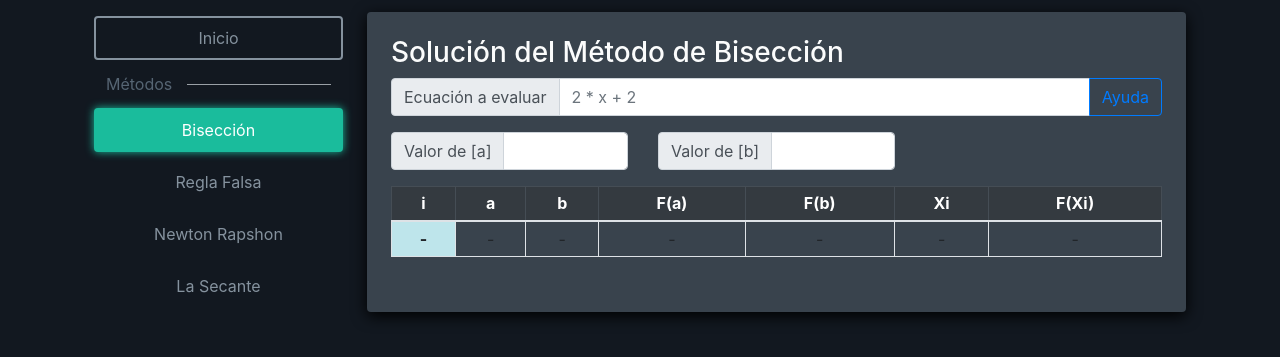
After one commit to crisacm/Numeric-Methods-Platform, a Python web app: template application/templates/index.html in a window 1280 px wide. The commit adds this page. Shown: the top 357 px of the page. Run offline with Jinja, Linux system fonts and the light colour scheme; the template is opened without the code that fills it, so the values that code supplies are empty; some libraries are stand-ins or nearby versions.

Commit message:
new structure for the project.

```diff
--- a/static/css/styles.css
+++ b/application/static/css/styles.css
@@ -1,24 +1,32 @@
 body {
     font: 'Roboto', sans-serif;
-    background-color: #F2F4F4;
+    /* background-color: #F2F4F4; */
+    background-color: #121820;
     height: 100%;
     width: 100%;
 }
+table {
+    text-align: center;
+}
+
 .title {
     margin: 12px 12px 12px 12px;
     display: none;
 }
+
 .column-navbar {
     padding: 0;
     margin: 0;
 }
+
 .container-navbar {
     margin: 12px 12px 24px 24px;
 }
+
 .nav-link {
-    background-color: white;
+    background-color: transparent;
     border-radius: 4px;
-    box-shadow: 0px 4px 15px 0px rgba(0, 0, 0, 0.2);
+    /* box-shadow: 0px 4px 15px 0px rgba(0, 0, 0, 1); */
     margin: 4px 0;
     padding: 8px 12px;
     text-align: center;
@@ -41,83 +49,87 @@ body {
     color: white;
 }
 .btn-inicio-active:hover {
-    background-color: white;
+    background-color: transparent;
     border: 2px solid #85929E;
     color: #85929E;
 }
 
 .btn-biseccion {
+    border: 2px solid transparent;
+    color: #85929E;
+}
+.btn-biseccion:hover {
     border: 2px solid #48C9B0;
     color: #48C9B0;
 }
-.btn-biseccion:hover {
-    background: #48C9B0;
-    color: white;
-}
 .btn-biseccion-active {
-    background-color: #48C9B0;
+    background-color: #1ABC9C;
     border: 2px solid transparent;
+    box-shadow: 0 0 8px 0 #1ABC9C;
     color: white;
 }
 .btn-biseccion-active:hover {
-    background-color: white;
-    border: 2px solid #48C9B0;
-    color: #48C9B0;
+    background-color: transparent;
+    border: 2px solid #1ABC9C;
+    color: #1ABC9C;
 }
 
 .btn-regla-falsa {
+    border: 2px solid transparent;
+    color: #85929E;
+}
+.btn-regla-falsa:hover {
     border: 2px solid #BB8FCE;
     color: #BB8FCE;
-}
-.btn-regla-falsa:hover {
-    background-color: #BB8FCE;
-    color: white;
 }
 .btn-regla-falsa-active {
     background-color: #BB8FCE;
     border: 2px solid transparent;
+    box-shadow: 0 0 8px 0 #BB8FCE;
     color: white;
 }
 .btn-regla-falsa-active:hover {
-    background-color: white;
+    background-color: transparent;
     border: 2px solid #BB8FCE;
     color: #BB8FCE;
 }
 
 .btn-newton-rapshon {
+    border: 2px solid transparent;
+    color: #85929E;
+}
+.btn-newton-rapshon:hover {
     border: 2px solid #F1948A;
     color: #F1948A;
-}
-.btn-newton-rapshon:hover {
-    background-color: #F1948A;
-    color: white;
 }
 .btn-newton-rapshon-active {
     background-color: #F1948A;
     border: 2px solid transparent;
+    box-shadow: 0 0 8px 0 #F1948A;
     color: white;
 }
 .btn-newton-rapshon-active:hover {
-    background-color: white;
+    background-color: transparent;
     border: 2px solid #F1948A;
     color: #F1948A;
 }
 
 .btn-secante {
+    border: 2px solid transparent;
+    color: #85929E;
+}
+.btn-secante:hover {
     border: 2px solid #7FB3D5;
     color: #7FB3D5;
-}
-.btn-secante:hover {
-    background-color: #7FB3D5;
-    color: white;
 }
 .btn-secante-active {
     background-color: #7FB3D5;
     border: 2px solid transparent;
+    box-shadow: 0 0 8px 0 #7FB3D5;
     color: white;
 }
 .btn-secante-active:hover {
-    background-color: white;
+    background-color: transparent;
     border: 2px solid #7FB3D5;
     color: #7FB3D5;
 }
@@ -131,9 +143,26 @@ body {
     margin: 20px 12px 0 0;
 }
 .column-body {
-    background-color: white;
-    border: 1px solid #CCD1D1;
+    /* background-color: white; */
+    background-color: #39434D;
     border-radius: 4px;
-    box-shadow: 0px 4px 15px 0px rgba(0, 0, 0, 0.2);
+    box-shadow: 0px 4px 15px 0px rgba(0, 0, 0, 1);
     margin: 12px 24px 24px 12px;
+    padding: 24px;
 }
+
+.tab-content {
+    animation: fadeIn 300ms linear;
+    color: #FBFCFC;
+}
+@keyframes fadeIn {
+    from { opacity: 0; }
+    to { opacity: 1; }
+}
+
+.content-biseccion h3 {
+}
+
+.content-biseccion-table {
+    padding: 0 0;
+}
--- a/static/js/functions.js
+++ b/application/static/js/functions.js
@@ -1,4 +1,4 @@
-function tabController(evt, tabName) {
+function tabClear() {
     var i, tabContents, navButtons;
     tabContents = document.getElementsByClassName("tab-content");
     for (i = 0; i < tabContents.length; i++) {
@@ -8,6 +8,10 @@ function tabController(evt, tabName) {
     for (i = 0; i < navButtons.length; i++) {
         navButtons[i].className = navButtons[i].className.replace("-active", "");
     }
+}
+
+function tabController(evt, tabName) {
+    tabClear()
     document.getElementById(tabName).style.display = "block";
     evt.currentTarget.className += "-active";
 }
--- /dev/null
+++ b/application/templates/index.html
@@ -0,0 +1,122 @@
+<!DOCTYPE html>
+<html lang="en">
+    <head>
+        <title>Métodos Numéricos</title>
+        <link rel="stylesheet" href="https://stackpath.bootstrapcdn.com/bootstrap/4.3.1/css/bootstrap.min.css"
+              integrity="sha384-ggOyR0iXCbMQv3Xipma34MD+dH/1fQ784/j6cY/iJTQUOhcWr7x9JvoRxT2MZw1T"
+              crossorigin="anonymous">
+        <link href="https://fonts.googleapis.com/css?family=Roboto&display=swap" rel="stylesheet">
+        <link rel="stylesheet" type="text/css" href="{{ url_for('static', filename='css/styles.css') }}">
+        <script src="{{ url_for('static', filename='js/functions.js') }}"></script>
+    </head>
+    <body onload="tabClear(); document.getElementById('btn-biseccion').click()">
+        <div class="container">
+            <h1 class="title">Solució de métodos numéricos</h1>
+            <div class="row">
+                <div class="column-navbar col col-lg-3">
+                    <div class="container-navbar">
+                        <ul class=" nav flex-column">
+                            <li class="nav-item">
+                                <button id="btn-inicio" class="nav-link btn-inicio" onclick="tabController(event, 'inicio')">Inicio</button>
+                            </li>
+                            <div class="row">
+                                <div class="col-4">
+                                    <p class="separador">Métodos</p>
+                                </div>
+                                <div class="col">
+                                    <hr class="separador-linea">
+                                </div>
+                            </div>
+                            <li class="nav-item">
+                                <button id="btn-biseccion" class="nav-link btn-biseccion" onclick="tabController(event, 'biseccion')">Bisección</button>
+                            </li>
+                            <li class="nav-item">
+                                <button id="btn-regla-falsa" class="nav-link btn-regla-falsa" onclick="tabController(event, 'regla-falsa')">Regla Falsa</button>
+                            </li>
+                            <li class="nav-item">
+                                <button id="btn-newton-rapshon" class="nav-link btn-newton-rapshon" onclick="tabController(event, 'newton-rapshon')">Newton Rapshon</button>
+                            </li>
+                            <li class="nav-item">
+                                <button id="btn-secante" class="nav-link btn-secante" onclick="tabController(event, 'secante')">La Secante</button>
+                            </li>
+                        </ul>
+                    </div>
+                </div>
+                <div class="column-body col">
+                    <div id="inicio" class="tab-content">
+                        <h3>Inicio</h3>
+                    </div>
+
+                    <div id="biseccion" class="tab-content content-biseccion">
+                        <h3>Solución del Método de Bisección</h3>
+                        <div class="input-group flew-nowrap">
+                            <div class="input-group-prepend">
+                                <span class="input-group-text" id="addon-wrapping">Ecuación a evaluar</span>
+                            </div>
+                            <input type="text" class="form-control" placeholder="2 * x + 2" aria-describedby="addon-wrapping">
+                            <div class="input-group-append">
+                                <button class="btn btn-outline-primary" type="button" id="button-addon2">Ayuda</button>
+                            </div>
+                        </div>
+                        <div class="row mt-3">
+                            <div class="col-4">
+                                <div class="input-group flew-nowrap">
+                                    <div class="input-group-prepend">
+                                        <span class="input-group-text" id="addon-wrapping">Valor de [a]</span>
+                                    </div>
+                                    <input type="text" class="form-control" aria-describedby="addon-wrapping">
+                                </div>
+                            </div>
+                            <div class="col-4">
+                                <div class="input-group flew-nowrap">
+                                    <div class="input-group-prepend">
+                                        <span class="input-group-text" id="addon-wrapping">Valor de [b]</span>
+                                    </div>
+                                    <input type="text" class="form-control" aria-describedby="addon-wrapping">
+                                </div>
+                            </div>
+                        </div>
+                        <div class="content-biseccion-table mt-3">
+                            <table class="table table-bordered table-sm table-responsive-sm">
+                                <thead class="table-dark">
+                                    <tr>
+                                        <th scope="col">i</th>
+                                        <th scope="col">a</th>
+                                        <th scope="col">b</th>
+                                        <th scope="col">F(a)</th>
+                                        <th scope="col">F(b)</th>
+                                        <th scope="col">Xi</th>
+                                        <th scope="col">F(Xi)</th>
+                                    </tr>
+                                </thead>
+                                <tbody>
+                                    <tr>
+                                        <th scope="row" class="table-info">-</th>
+                                        <td>-</td>
+                                        <td>-</td>
+                                        <td>-</td>
+                                        <td>-</td>
+                                        <td>-</td>
+                                        <td>-</td>
+                                    </tr>
+                                </tbody>
+                            </table>
+                        </div>
+                    </div>
+
+                    <div id="regla-falsa" class="tab-content">
+                        <h3>Regla Falsa</h3>
+                    </div>
+
+                    <div id="newton-rapshon" class="tab-content">
+                        <h3>Newton Rapshon</h3>
+                    </div>
+
+                    <div id="secante" class="tab-content">
+                        <h3>La Secante</h3>
+                    </div>
+                </div>
+            </div>
+        </div>
+    </body>
+</html>
```
Also changed, not shown: main.py (deleted, +0 -28 lines), run.py (added, +8 -0 lines), templates/biseccion.html (deleted, +0 -51 lines), templates/index.html (deleted, +0 -65 lines), templates/newton-rapshon.html (deleted, +0 -51 lines), templates/regla-falsa.html (deleted, +0 -51 lines), templates/secante.html (deleted, +0 -51 lines), application/__init__.py (added), config.py (added).
